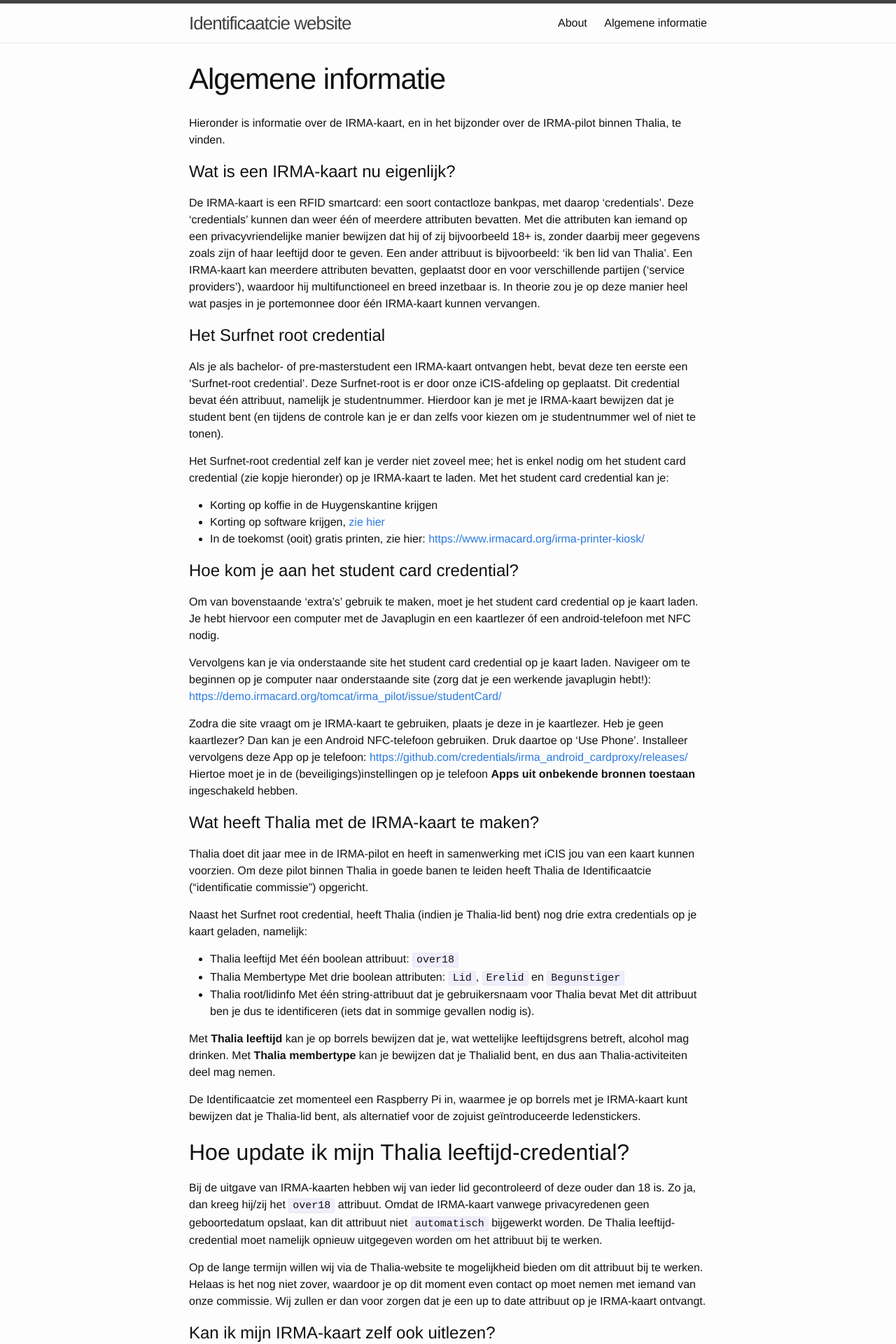
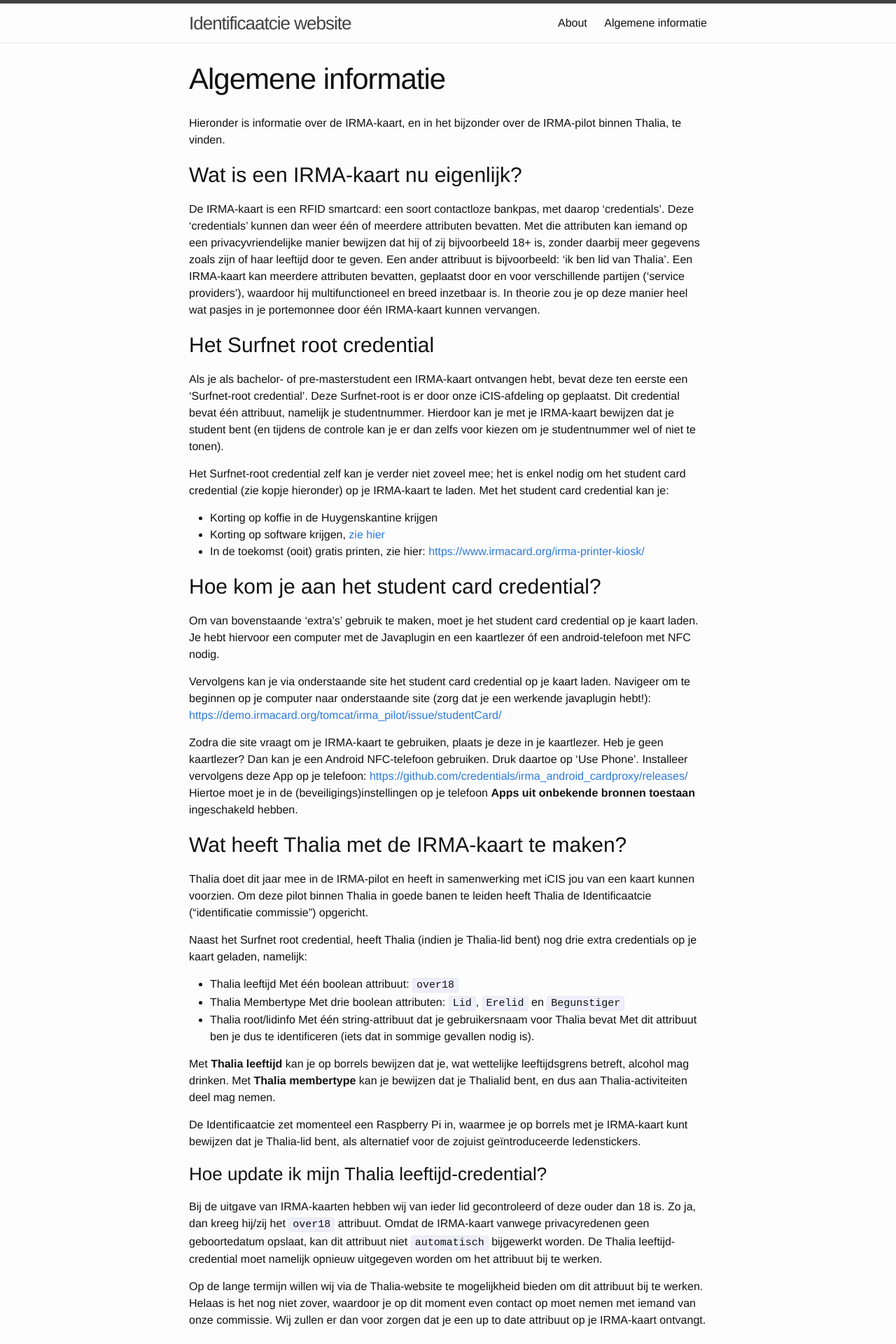
Before and after one commit to identificaatcie/identificaatcie.github.io, a Jekyll site: the page built from algemene-info.md, in a window 1280 px wide. Shown: the top 1920 px of the page at 70% size. Built offline with Jekyll 4.4.1, drawn with Linux system fonts in a browser that asks for light colours.

Commit message:
h2 was groter dan h1 in css

```diff
--- a/_sass/_layout.scss
+++ b/_sass/_layout.scss
@@ -210,16 +210,24 @@
 .post-content {
     margin-bottom: $spacing-unit;
 
-    h2 {
-        font-size: 32px;
+    h1 {
+        font-size: 30px;
 
         @include media-query($on-laptop) {
-            font-size: 28px;
+            font-size: 30px;
+        }
+    }
+
+    h2 {
+        font-size: 26px;
+
+        @include media-query($on-laptop) {
+            font-size: 26px;
         }
     }
 
     h3 {
-        font-size: 26px;
+        font-size: 22px;
 
         @include media-query($on-laptop) {
             font-size: 22px;
@@ -227,7 +235,7 @@
     }
 
     h4 {
-        font-size: 20px;
+        font-size: 18px;
 
         @include media-query($on-laptop) {
             font-size: 18px;
```
